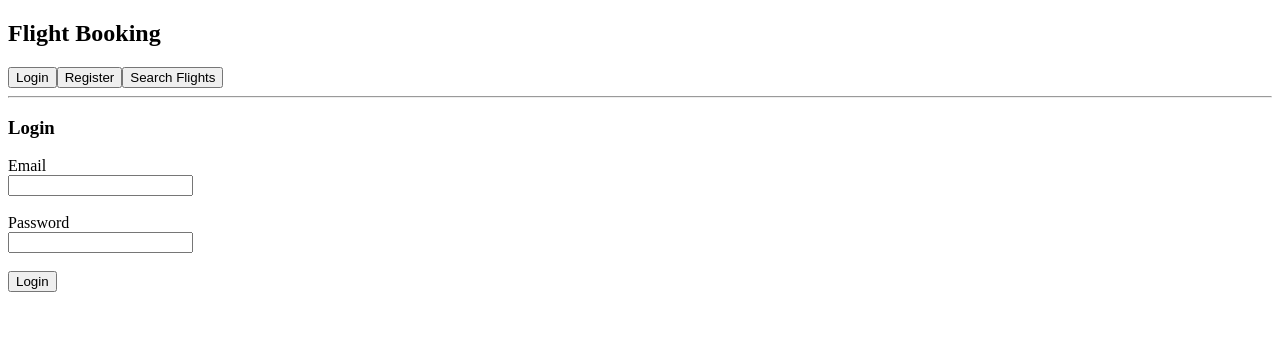
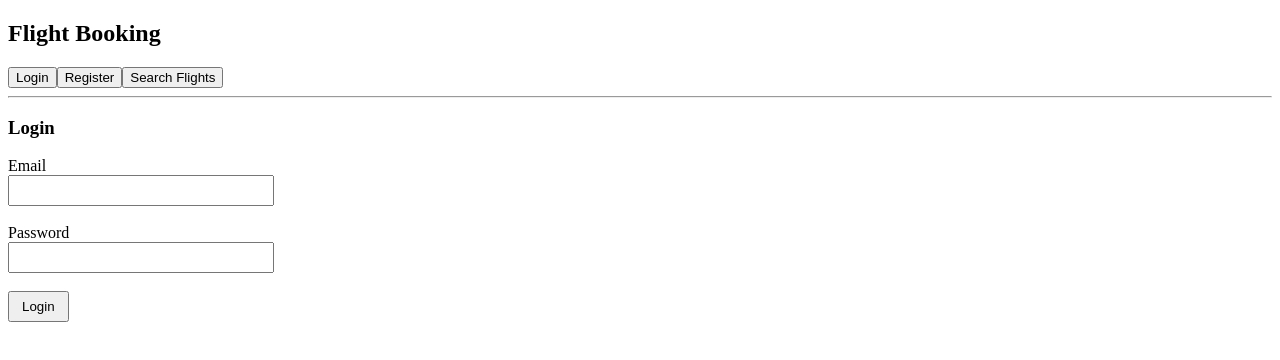
Before and after one commit to psravya-10/flight-booking-frontend, an Angular app: page / in a window 1280 px wide. Both pictures are taken after a click on the button "Login". Shown: the top 360 px of the page. Built offline with nearby package versions, Linux system fonts and the light colour scheme.

Commit message:
added css

```diff
--- a/src/app/auth/login/login.css
+++ b/src/app/auth/login/login.css
@@ -0,0 +1,19 @@
+input {
+  width: 250px;
+  padding: 6px;
+}
+
+button {
+  padding: 6px 12px;
+  cursor: pointer;
+}
+
+.error {
+  color: red;
+  font-size: 13px;
+}
+
+.success {
+  color: green;
+  font-size: 14px;
+}
```
